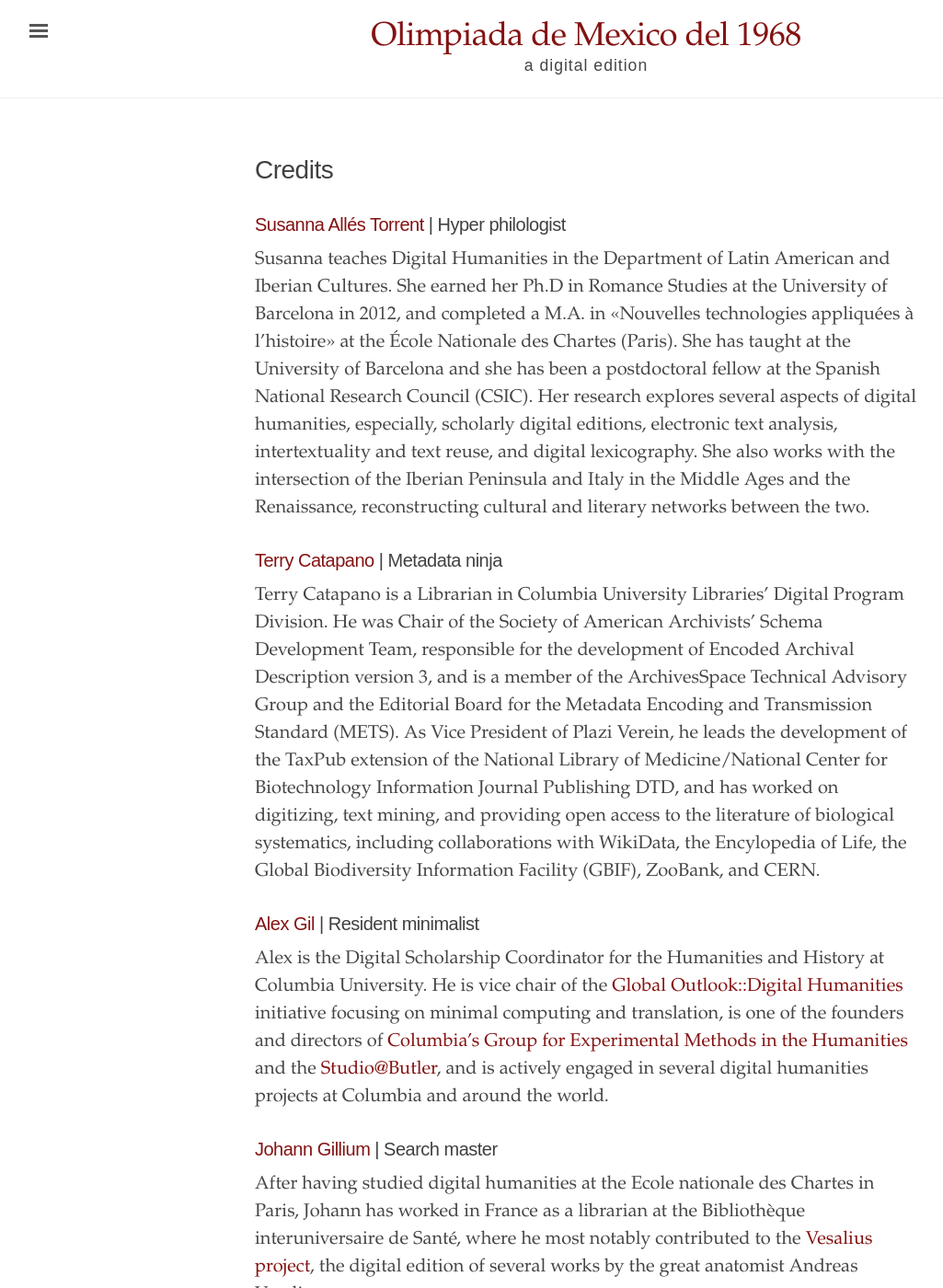
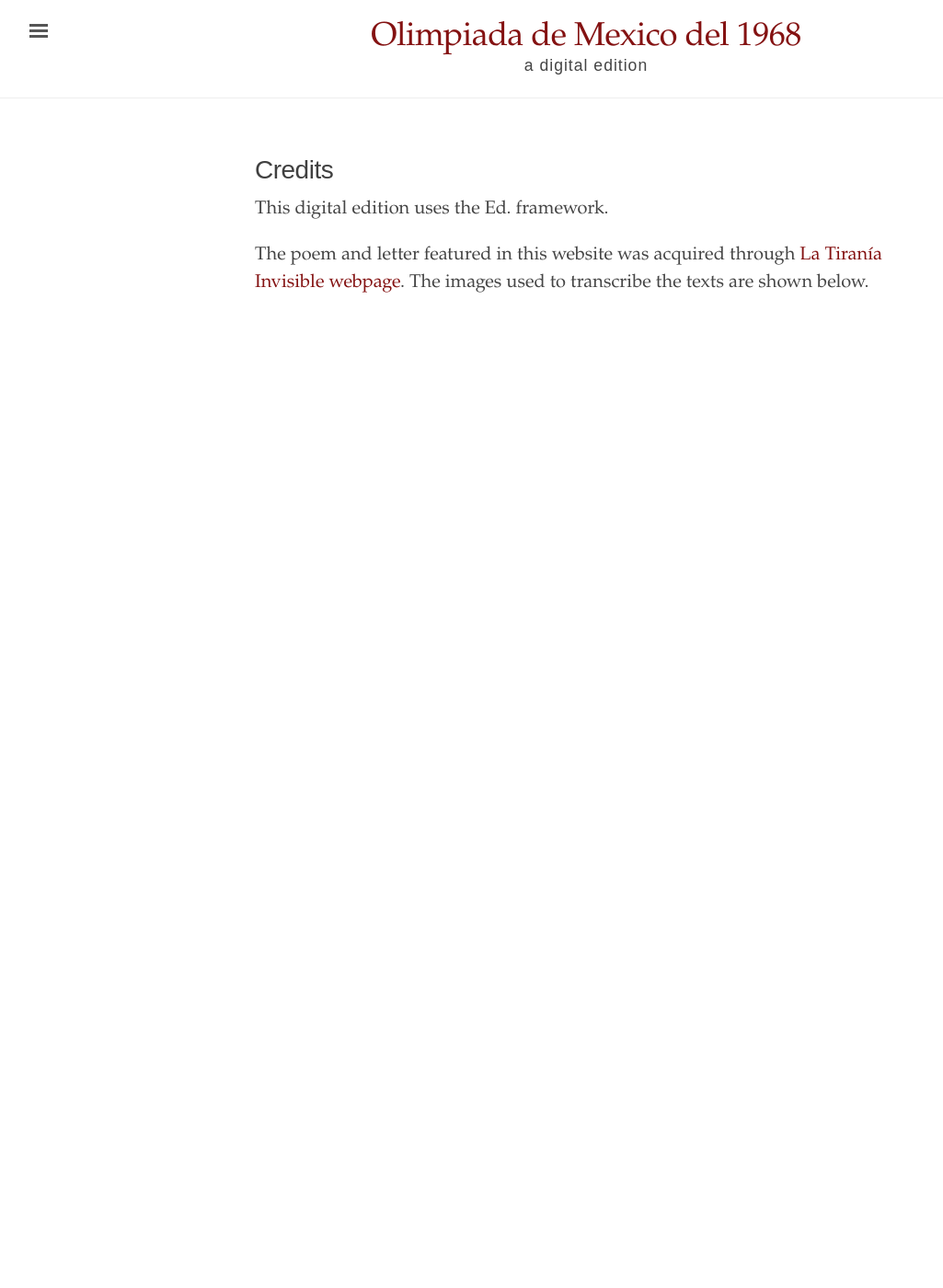
Before and after one commit to sophie-mcm/1984, a Jekyll site: the page built from credits.md, in a window 1280 px wide and 1400 px high. Shown: the whole window at 92% size, without its empty margins (3-1028 px from the left). Built offline with Jekyll 4.4.1, drawn with Linux system fonts in a browser that asks for light colours; some of the changed text lies outside the part shown.

Commit message:
Update credits.md

```diff
--- a/credits.md
+++ b/credits.md
@@ -3,31 +3,6 @@ layout: page
 title: Credits
 ---
 
-### [Susanna Allés Torrent](http://susannalles.github.io/) | Hyper philologist
+This digital edition uses the Ed. framework.
 
-Susanna teaches Digital Humanities in the Department of Latin American and Iberian Cultures. She earned her Ph.D in Romance Studies at the University of Barcelona in 2012, and completed a M.A. in «Nouvelles technologies appliquées à l’histoire» at the École Nationale des Chartes (Paris). She has taught at the University of Barcelona and she has been a postdoctoral fellow at the Spanish National Research Council (CSIC). Her research explores several aspects of digital humanities, especially, scholarly digital editions, electronic text analysis, intertextuality and text reuse, and digital lexicography. She also works with the intersection of the Iberian Peninsula and Italy in the Middle Ages and the Renaissance, reconstructing cultural and literary networks between the two.
-
-
-### [Terry Catapano](https://github.com/tcatapano) | Metadata ninja
-
-Terry Catapano is a Librarian in Columbia University Libraries' Digital Program Division. He was Chair of the Society of American Archivists' Schema Development Team, responsible for the development of Encoded Archival Description version 3, and is a member of the ArchivesSpace Technical Advisory Group and the Editorial Board for the Metadata Encoding and Transmission Standard (METS). As Vice President of Plazi Verein, he leads the development of the TaxPub extension of the National Library of Medicine/National Center for Biotechnology Information Journal Publishing DTD, and has worked on digitizing, text mining, and providing open access to the literature of biological systematics, including collaborations with WikiData, the Encylopedia of Life, the Global Biodiversity Information Facility (GBIF), ZooBank, and CERN.
-
-### [Alex Gil](http://www.elotroalex.com/) | Resident minimalist
-
-Alex is the Digital Scholarship Coordinator for the Humanities and History at Columbia University. He is vice chair of the [Global Outlook::Digital Humanities](http://www.globaloutlookdh.org/) initiative focusing on minimal computing and translation, is one of the founders and directors of [Columbia's Group for Experimental Methods in the Humanities](http://xpmethod.plaintext.in/) and the [Studio@Butler](https://studio.cul.columbia.edu/), and is actively engaged in several digital humanities projects at Columbia and around the world.
-
-### [Johann Gillium](https://github.com/JohannGillium) | Search master
-
-After having studied digital humanities at the Ecole nationale des Chartes in Paris, Johann has worked in France as a librarian at the Bibliothèque interuniversaire de Santé, where he most notably contributed to the [Vesalius project](http://www3.biusante.parisdescartes.fr/vesale/debut.htm), the digital edition of several works by the great anatomist Andreas Vesalius.
-
-
----
-
-## Acknowledgments
-
-As many open source projects, Ed is the work of community. The project starts with the open web, and everything in between leading to [Jekyll](https://jekyllrb.com/) and the wonderful team who wrangled that Ruby in our favor. The theme stylesheets are built on top of [Lanyon](https://github.com/poole/lanyon), a Jekyll theme based on [Poole](http://getpoole.com), "the Jekyll butler," both created by [Mark Otto](https://github.com/mdo) and distributed with an MIT license. Thanks, Mark, for your helpful streamlining! Special hat tips to brother-in-markdown-arms, [Chris Forster](https://github.com/c-forster), and the generous [Sylvester Keil](https://github.com/inukshuk/) for his work on Jekyll Scholar.
-
-
-We are strongly indebted to the research work and conversations stemming out of our [Columbia's Group for Experimental Methods in the Humanities](http://xpmethod.plaintext.in/)—or as we like to call it: #xpmethod; the wonderful international comradery of [GO::DH](http://www.globaloutlookdh.org/); and of course, the support of our [Columbia University Libraries](http://library.columbia.edu/) and its cozy [Studio@Butler](https://studio.cul.columbia.edu/).
-
-...and to the writers that inspire us to scribble notes on the margins we protect with our work. Thank you.
+The poem and letter featured in this website was acquired through [La Tiranía Invisible webpage](latiraniainvisible.com). The images used to transcribe the texts are shown below.
```
